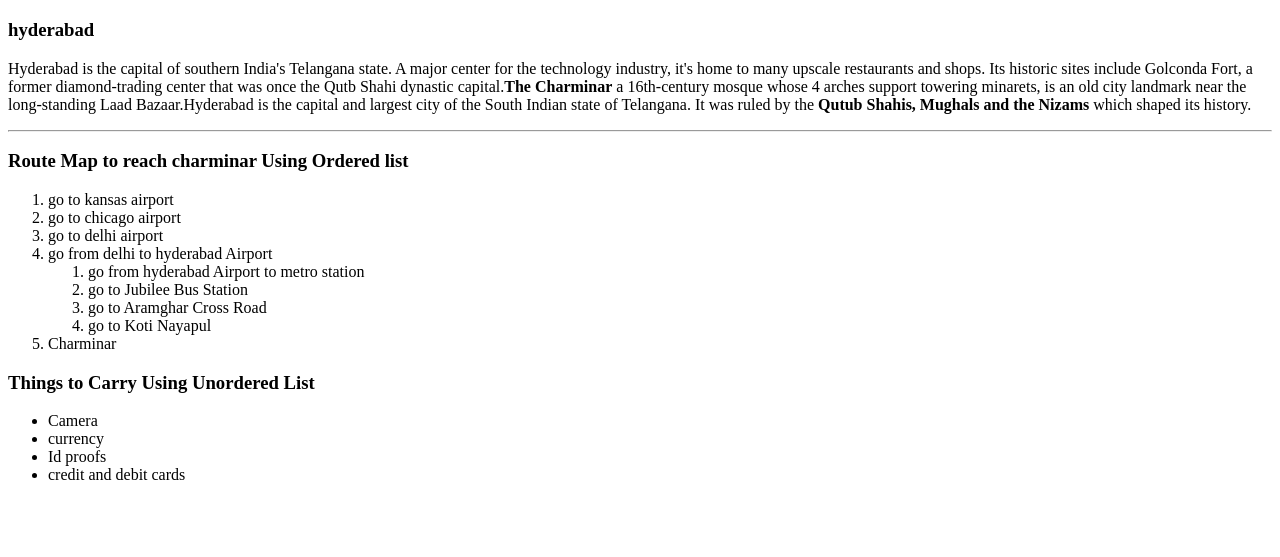
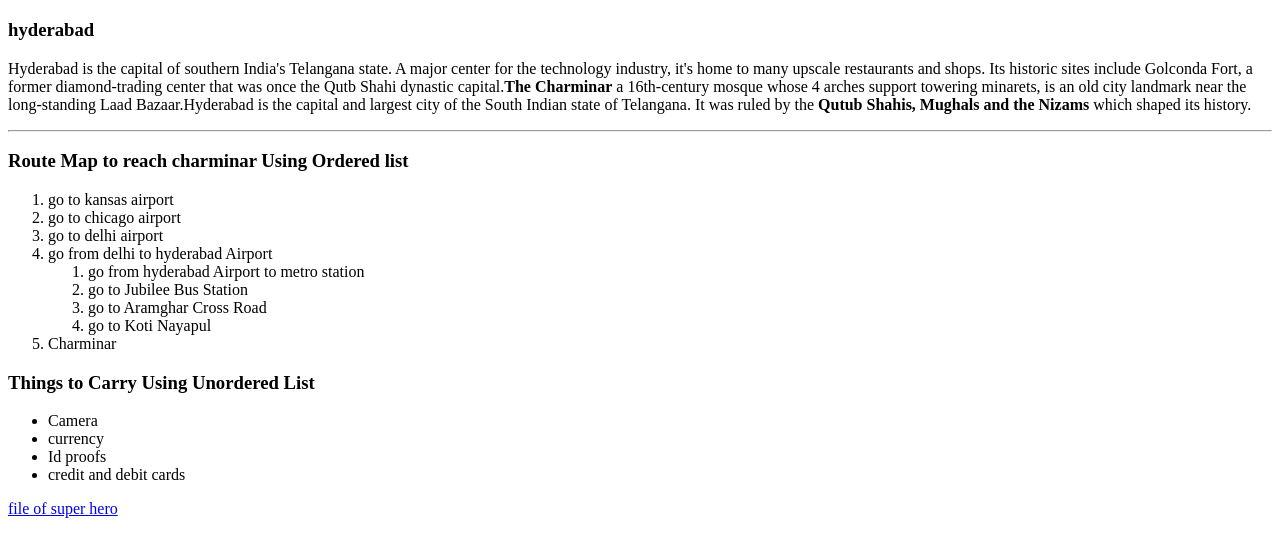
Before and after one commit to 44-563-WebApps-F21/web3, a plain HTML site: page index.html in a window 1280 px wide. Shown: the part 61-618 px from the top of the page. Drawn offline with Linux system fonts and the light colour scheme.

Commit message:
Update index.html

```diff
--- a/index.html
+++ b/index.html
@@ -32,8 +32,8 @@
         <li> currency </li>
         <li>Id proofs</li>
         <li>credit and debit cards</li>
-     </ul>
-
+    </ul>
+     <a href="aboutme.html">file of super hero</a>
 
 
 </body>
```
